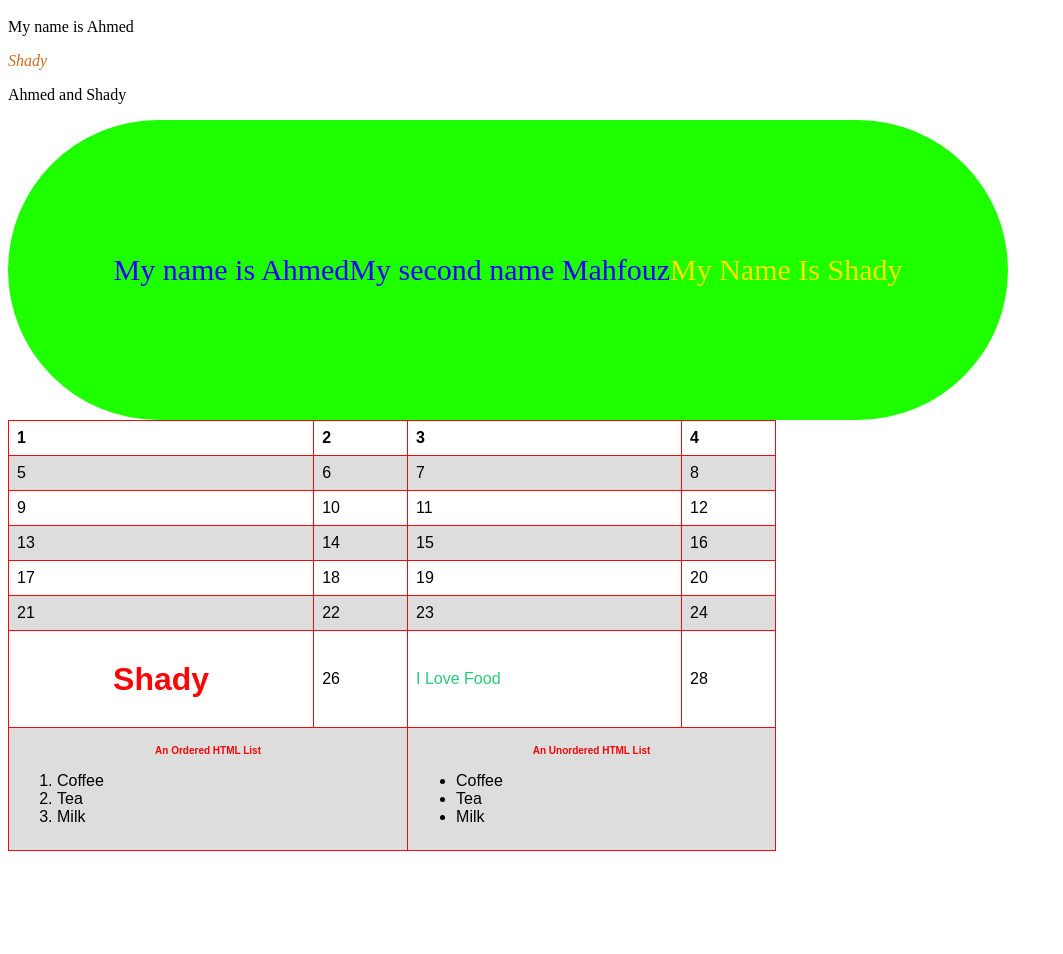
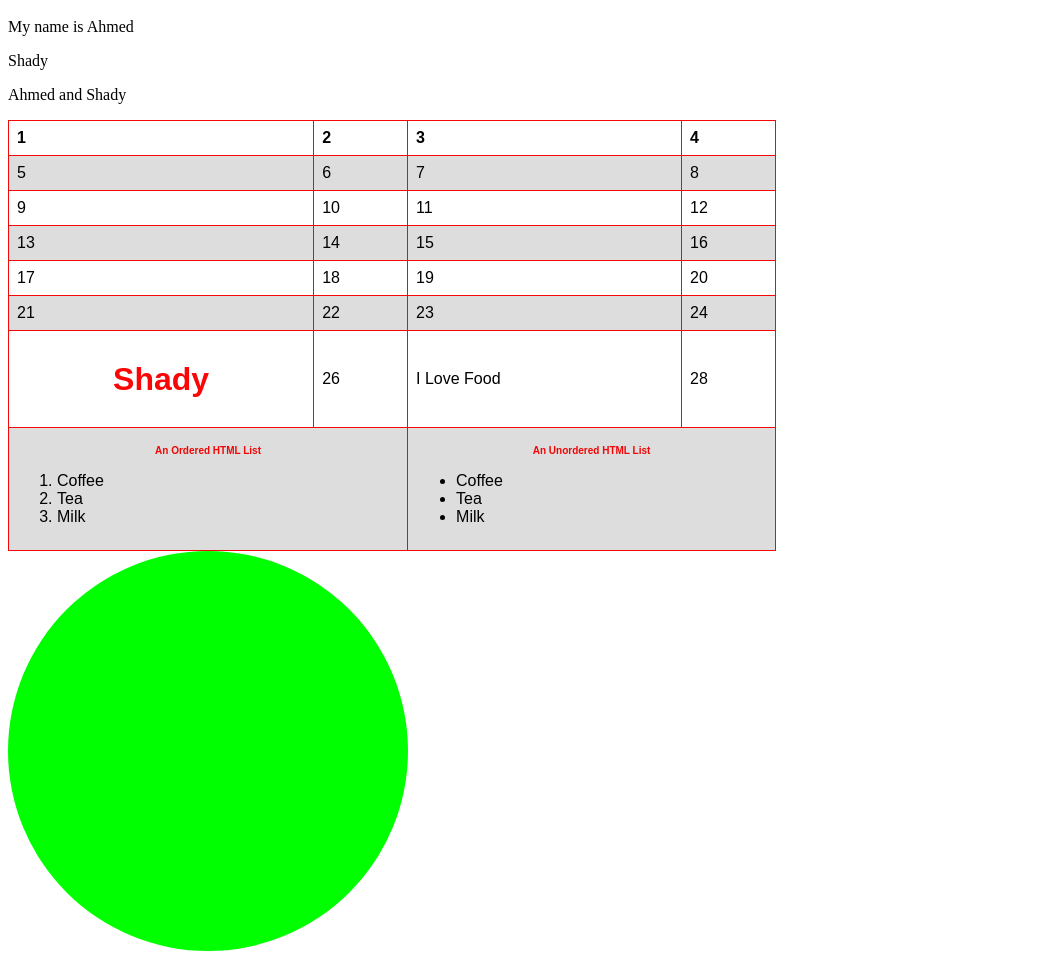
Before and after one commit to ShadyMahfouz20/htmlCourse, a plain HTML site: page index.html in a window 1280 px wide. Shown: the part 162-1116 px from the top of the page, without its empty margins (0-1063 px from the left). Before the commit the page ends 1021 px from the top, so only its background shows below. Drawn offline with Linux system fonts and the light colour scheme.

Commit message:
I Add Circle

```diff
--- a/index.html
+++ b/index.html
@@ -41,31 +41,24 @@
         text-align: center;
         font-size: small;
       }
-      div {
-        background-color: rgb(30, 255, 0);
-        width: 1000px;
-        height: 300px;
-        align-items: center;
+      .circle {
+        width: 400px;
+        height: 400px;
+        background-color: rgb(0, 255, 0);
+        border-radius: 50%;
+      }
+
+
+     .circular-text-container {
+        position: relative;
+        width: 200px;
+        height: 200px;
+        border-radius: 50%;
         display: flex;
         justify-content: center;
-        border-radius: 150px;
-      }
-      div > p {
-        font-size: 30px;
-      }
-      .AhmedName {
-        color: rgb(38, 0, 255);
-      }
-      .ShadyName {
-        color: rgb(250, 225, 2);
-      }
-      .Shady {
-        color: rgb(43, 202, 123);
-      }
-      #shady_name{
-        color: chocolate;
-        font-style: italic;
-      }
+        align-items: center;
+    }
+
     </style>
   </head>
   <body>
@@ -78,11 +71,6 @@
     <p id="shady_name">Shady</p>
     <p class="sons-names">Ahmed and Shady</p>
 
-    <div>
-      <p class="AhmedName">My name is Ahmed</p>
-      <p class="AhmedName">My second name Mahfouz</p>
-      <p class="ShadyName">My Name Is Shady</p>
-    </div>
     <table>
       <tr>
         <th>1</th>
@@ -153,5 +141,7 @@
         </td>
       </tr>
     </table>
-  </body>
-</html>
+
+    <div class="circle">
+
+    </div>
```
Also changed, not shown: 1 other file.
